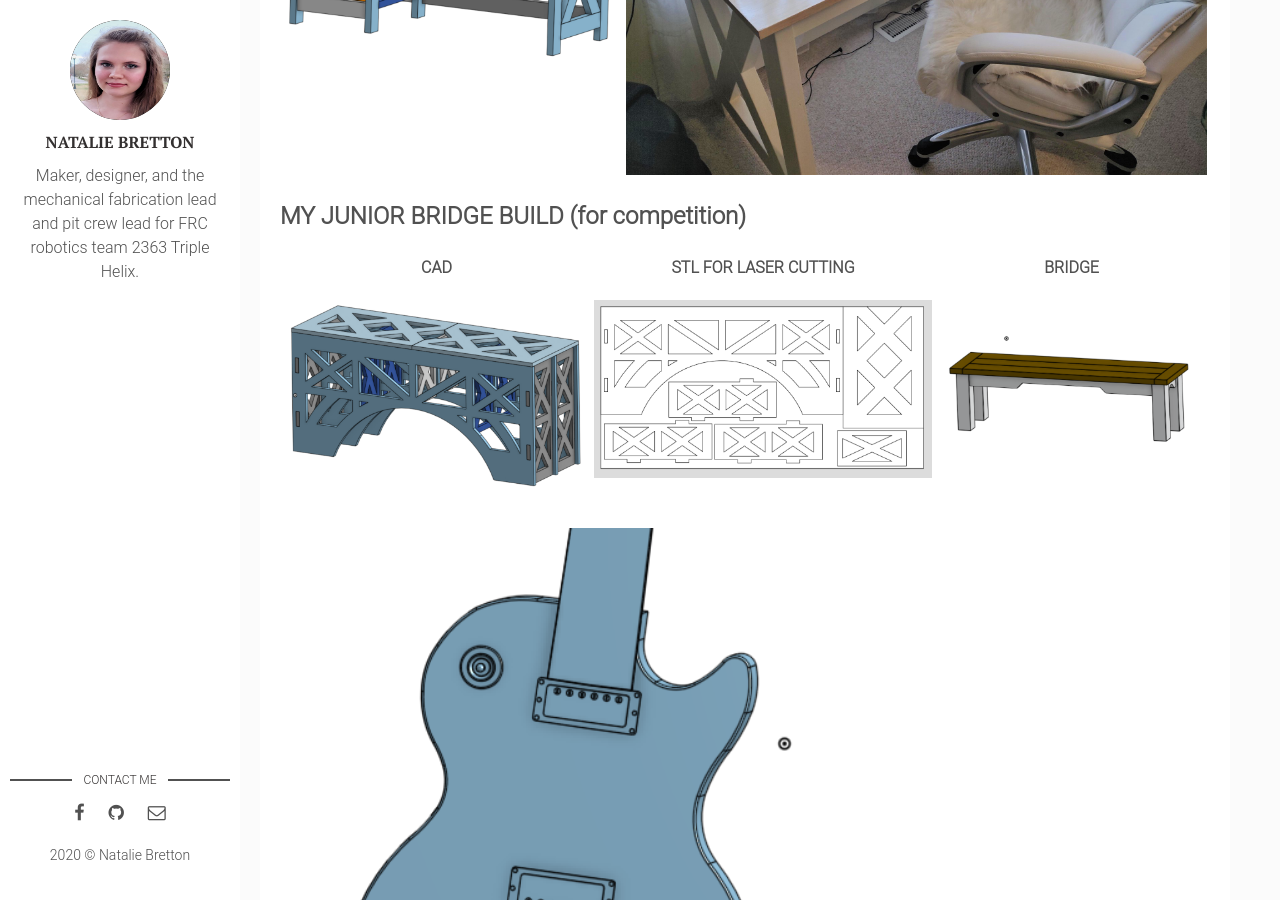
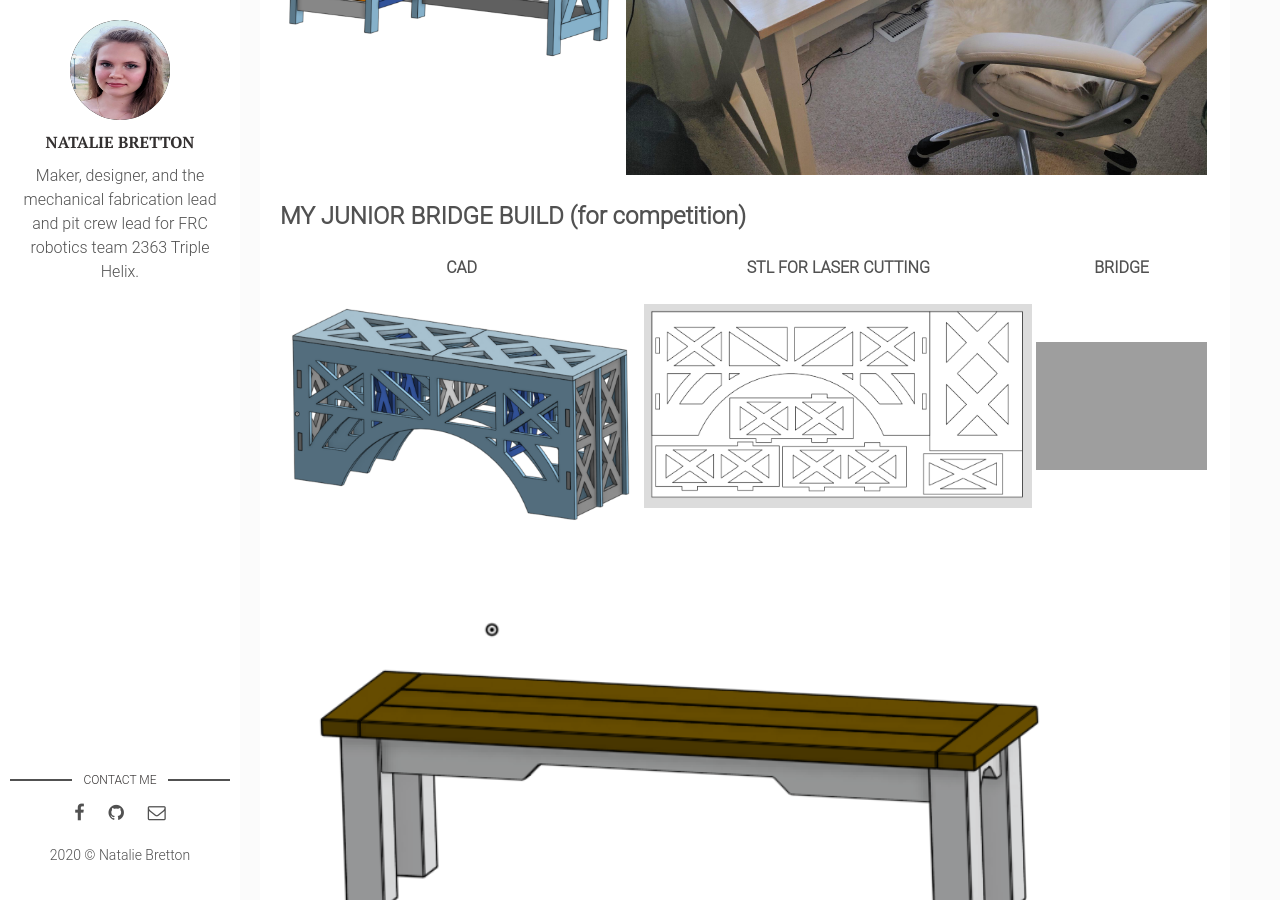
Before and after one commit to natgrrl/natgrrl.github.io, a Jekyll site: the page built from _posts/2020-03-07-cad.markdown, in a window 1280 px wide and 900 px high, scrolled down 1127 px. Built offline with Jekyll 4.4.1, drawn with Linux system fonts in a browser that asks for light colours.

Commit message:
Update 2020-03-07-cad.markdown

```diff
--- a/_posts/2020-03-07-cad.markdown
+++ b/_posts/2020-03-07-cad.markdown
@@ -26,7 +26,9 @@
 
 CAD | STL FOR LASER CUTTING | BRIDGE
 --- | --------------------- | ------
-![cad-bridge1](http://natgrrl.github.io/assets/img/cad-bridge1.png) | ![cad-bridge2](http://natgrrl.github.io/assets/img/cad-bridge2.png) |![cad-bench](http://natgrrl.github.io/assets/img/cad-bench.png)
+![cad-bridge1](http://natgrrl.github.io/assets/img/cad-bridge1.png) | ![cad-bridge2](http://natgrrl.github.io/assets/img/cad-bridge2.png) | ![bridge](http://natgrrl.github.io/assets/img/Bridge1.png)
+
+![cad-bench](http://natgrrl.github.io/assets/img/cad-bench.png)
 
 ![cad-guitar](http://natgrrl.github.io/assets/img/cad-guitar.png)
 
```
